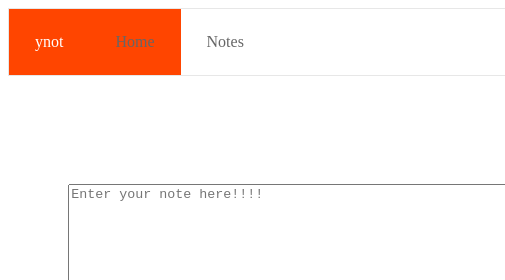
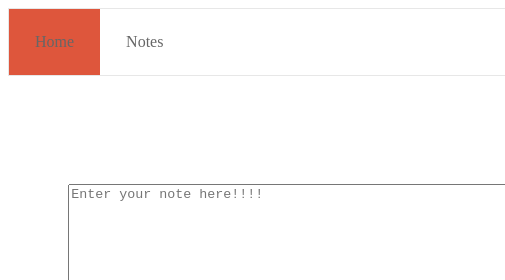
Before and after one commit to anonymousecode/notemate.io, a plain HTML site: page index.html in a window 1280 px wide. In both pictures the pointer is over the link "Home". Shown: the top 280 px of the page, 0-505 px from the left. Drawn offline with Linux system fonts and the light colour scheme.

Commit message:
Update index.html

```diff
--- a/index.html
+++ b/index.html
@@ -1,6 +1,8 @@
 <!DOCTYPE html>
 <html>
-<head><title>ynot</title>
+<head>
+    <link rel="icon" href="a.png" type="image/x-icon" />
+    <title>ynot</title>
 <style>
 ul {
   list-style-type: none;
@@ -24,12 +26,12 @@ li a {
 }
 
 li a:hover:not(.active) {
-  background-color: #FF4500;
+  background-color: #de563c;
 }
 
 li a.active {
   color: white;
-  background-color: #FF4500;
+  background-color: #de563c;
 }
 
 textarea{
@@ -53,7 +55,7 @@ button{
     transition: background-color 0.3s;
 }
 button:hover {
-    background-color: #FF4500;
+    background-color: #de563c;
     color: #e7e7e7;
 }
 
@@ -62,7 +64,6 @@ button:hover {
 <body>
 
 <ul>
-  <li><a class="active" >ynot</a></li>
   <li><a href="index.html">Home</a></li>
   <li><a href="#second">Notes</a></li>
   <li style="float: right;"><a  href="#about">About</a></li>
```
